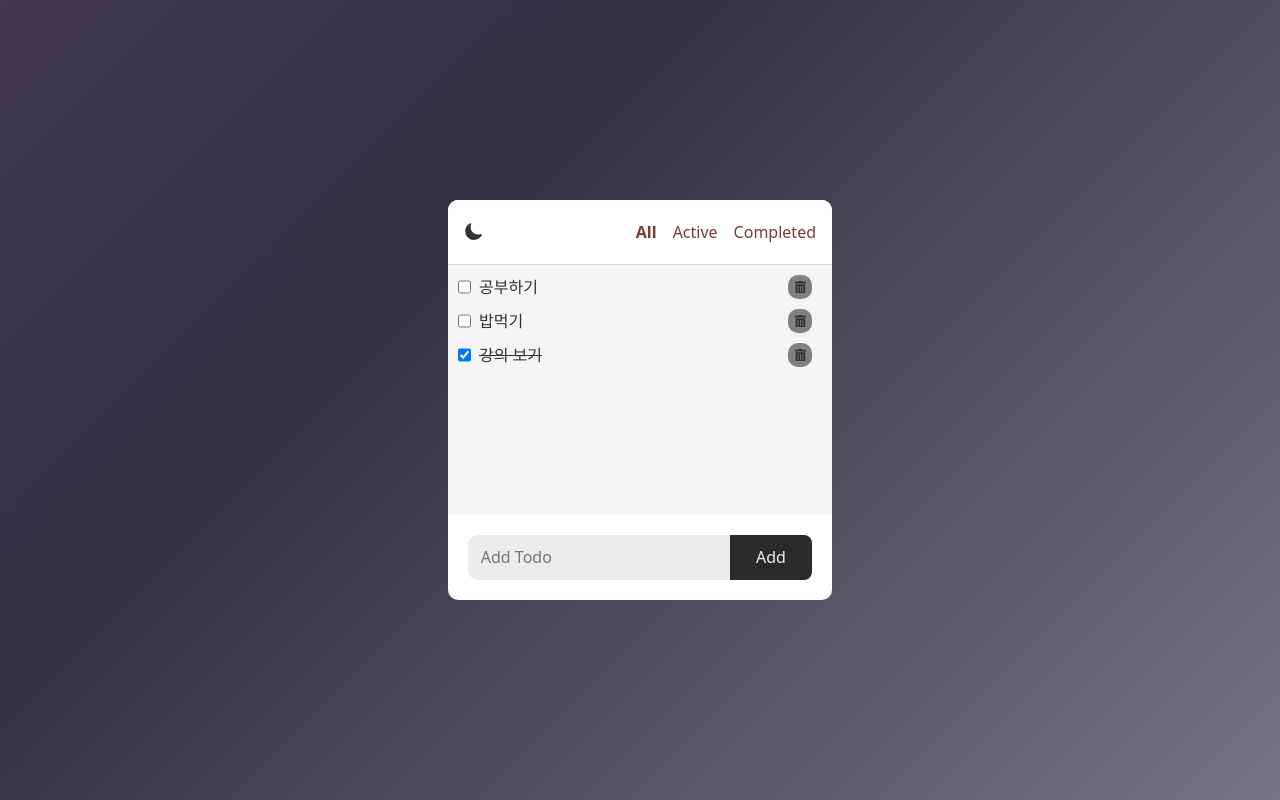
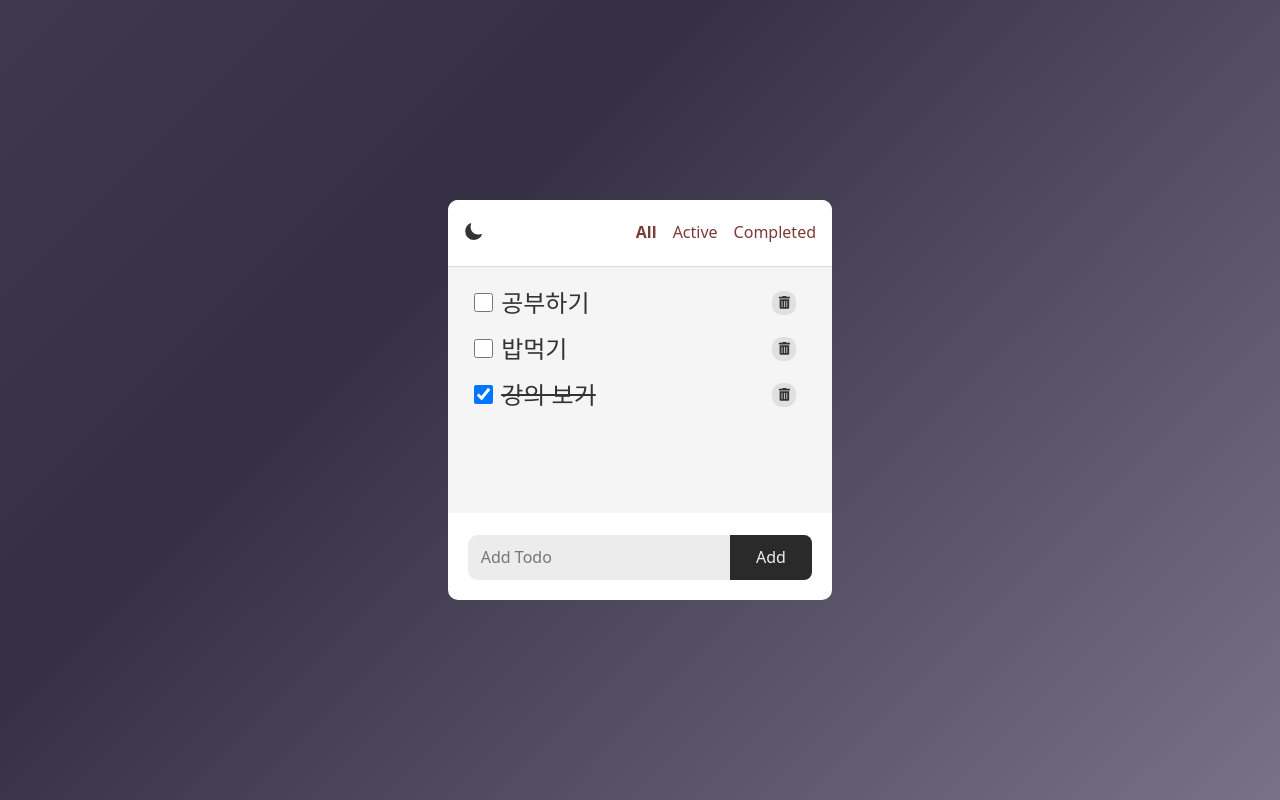
Before and after one commit to CatBread7/todo-app, a React app: page / in a window 1280 px wide. Built offline with nearby package versions, Linux system fonts and the light colour scheme; the HTML template or start-up script is replaced by a standard one.

Commit message:
refactor: 건강한 css로 변경

```diff
--- a/src/App.css
+++ b/src/App.css
@@ -121,15 +121,40 @@ body.dark-mode {
 }
 
 .todo-body {
+  padding: 0.5rem 1rem;
+  margin: 0.1rem 0;
   flex: 1 1 auto;
+  overflow-y: auto;
   background-color: var(--bg-secondary);
   border-top: 1px solid var(--border-color);
 }
 
 .todo-row {
   display: flex;
+  justify-content: space-between;
+  align-items: center;
   margin: 10px;
   color: var(--text-color);
+}
+.todo-checkbox {
+  width: 1.2rem;
+  height: 1.2rem;
+}
+.todo-text {
+  flex: 1 1 0%;
+  margin-left: 0.5rem;
+  font-size: 1.5rem;
+}
+.todo-delete-icon {
+  width: 1.5rem;
+  height: 1.5rem;
+  margin-right: 10px;
+  border-radius: 10px;
+  background-color: var(--button-bg);
+  color: var(--button-color);
+  display: flex;
+  justify-content: center;
+  align-items: center;
 }
 
 .todo-footer {
@@ -157,18 +182,6 @@ body.dark-mode {
   filter: brightness(125%);
 }
 
-.todo-delete-icon {
-  margin-left: auto;
-  margin-right: 10px;
-  border-radius: 10px;
-  width: 1.5rem;
-  height: 1.5rem;
-  background-color: var(--button-bg);
-  color: var(--button-color);
-  display: flex;
-  justify-content: center;
-  align-items: center;
-}
 /* Media queries for responsive design */
 @media (max-width: 768px) {
   .todo-app {
--- a/src/main/components/TodoRow.jsx
+++ b/src/main/components/TodoRow.jsx
@@ -26,33 +26,19 @@ export default function TodoRow({ todo, todos, setTodos }) {
     <div className={`todo-row`}>
       <input
         id={`${key}`}
+        className="todo-checkbox"
         type="checkbox"
-        style={{}}
         checked={checked ?? false}
         onChange={handleClick}
       />
       <label
         htmlFor={`${key}`}
-        className="todoText"
-        style={{ marginLeft: "0.5rem", ...additionalLabelStyle }}
+        className="todo-text"
+        style={additionalLabelStyle}
       >
         {label}
       </label>
-      <div
-        className="todoDeleteIcon"
-        onClick={handleDelete}
-        style={{
-          marginLeft: "auto",
-          marginRight: "10px",
-          borderRadius: "10px",
-          width: "1.5rem",
-          height: "1.5rem",
-          backgroundColor: "gray",
-          display: "flex",
-          justifyContent: "center",
-          alignItems: "center",
-        }}
-      >
+      <div className="todo-delete-icon" onClick={handleDelete}>
         <FaTrashAlt size="0.8rem" />
       </div>
     </div>
```
